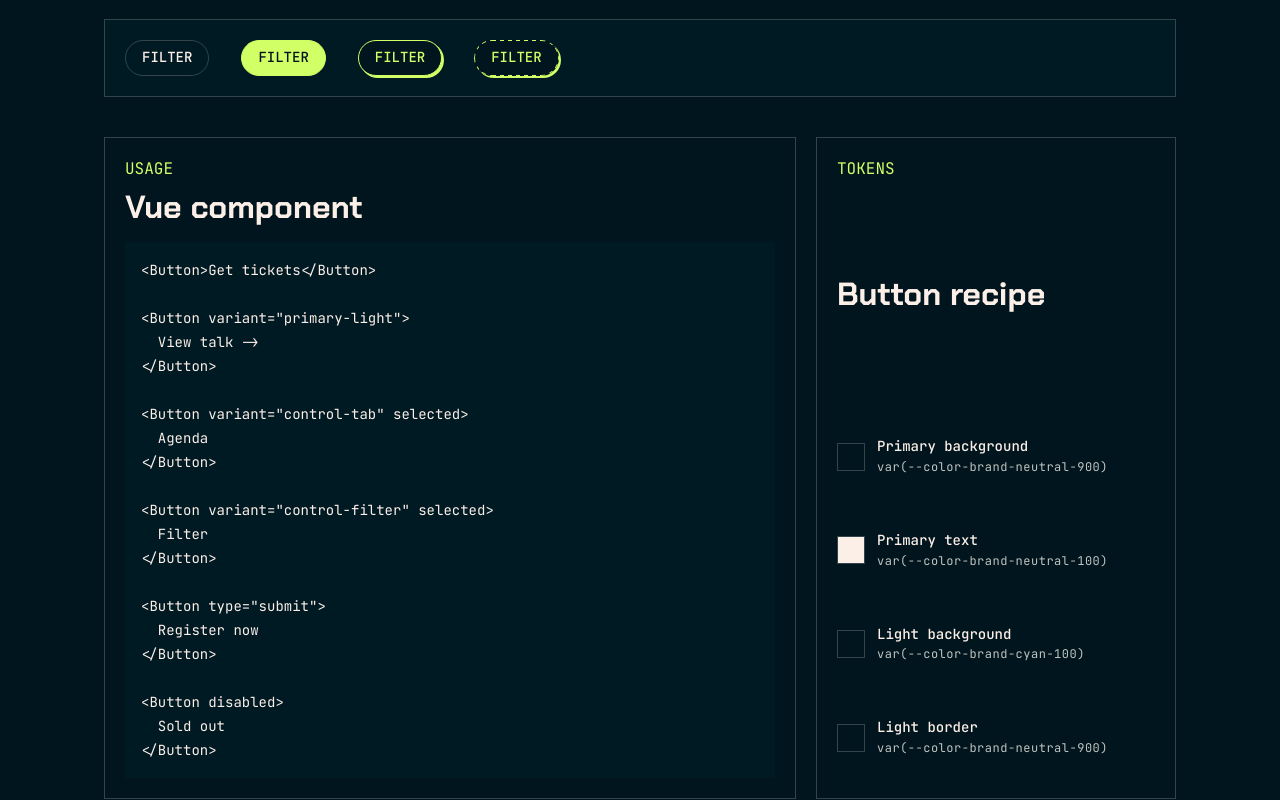
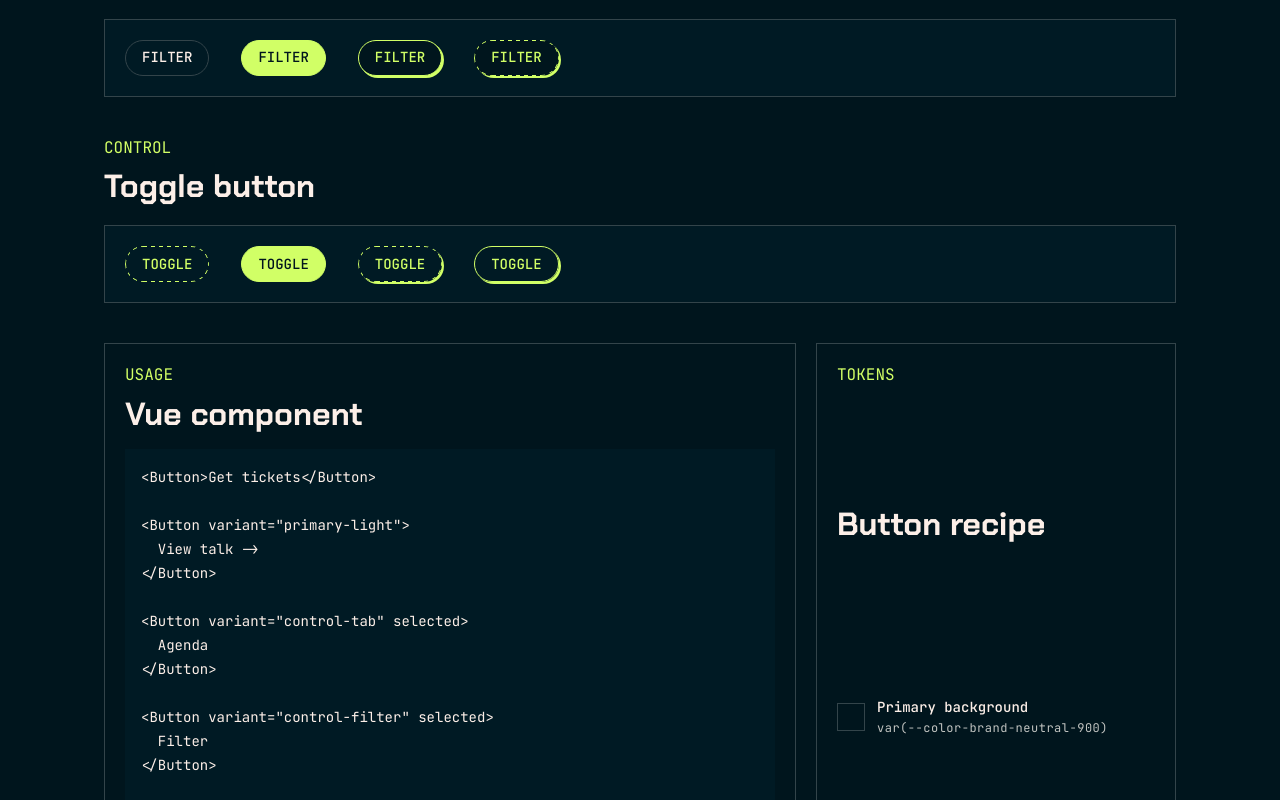
Before and after one commit to brandeth/tech-conference, a Nuxt app: page /design-system in a window 1280 px wide. Shown: the part 1120-1920 px from the top of the page. Built offline with nearby package versions, Linux system fonts and the light colour scheme.

Commit message:
added toggle control

```diff
--- a/app/components/Button.vue
+++ b/app/components/Button.vue
@@ -15,7 +15,7 @@
 withDefaults(
   defineProps<{
     type?: 'button' | 'submit' | 'reset'
-    variant?: 'primary' | 'primary-light' | 'control-tab' | 'control-filter'
+    variant?: 'primary' | 'primary-light' | 'control-tab' | 'control-filter' | 'control-toggle'
     selected?: boolean
     active?: boolean
   }>(),
@@ -34,7 +34,7 @@ withDefaults(
   align-items: center;
   justify-content: center;
   padding: var(--button-padding, 16px 24px);
-  border: 1px solid var(--button-border-color);
+  border: 1px var(--button-border-style, solid) var(--button-border-color);
   border-radius: var(--button-border-radius, 0);
   background: var(--button-background);
   color: var(--button-color);
@@ -134,6 +134,94 @@ withDefaults(
   line-height: 140%;
   letter-spacing: 0;
   text-transform: uppercase;
+}
+
+.button--control-toggle {
+  --button-height: 36px;
+  --button-padding: 8px 16px;
+  --button-border-radius: 999px;
+  --button-background: transparent;
+  --button-border-color: transparent;
+  --button-border-style: solid;
+  --button-color: var(--color-brand-green-200);
+  --button-shadow-color: transparent;
+  --button-shadow: none;
+  --button-hover-background: transparent;
+  --button-hover-border-color: transparent;
+  --button-hover-color: var(--color-brand-green-200);
+  --button-hover-shadow: 2px 2px 0 var(--color-brand-green-200);
+  --button-focus-background: transparent;
+  --button-focus-border-color: var(--color-brand-green-200);
+  --button-focus-border-style: solid;
+  --button-focus-color: var(--color-brand-green-200);
+  --button-focus-ring-color: var(--color-brand-green-200);
+  --button-active-shadow-color: var(--color-brand-green-200);
+  --button-selected-background: var(--color-brand-green-200);
+  --button-selected-border-color: var(--color-brand-green-200);
+  --button-selected-color: var(--color-brand-neutral-900);
+  font-family: var(--font-jetbrains-mono);
+  font-size: 14px;
+  font-weight: 500;
+  line-height: 140%;
+  letter-spacing: 0;
+  text-transform: uppercase;
+}
+
+.button--control-toggle::after {
+  inset: -1px;
+  padding: 1px;
+  background:
+    repeating-linear-gradient(
+        to right,
+        var(--color-brand-green-200) 0 4px,
+        transparent 4px 8px
+      )
+      top center / calc(100% - 36px) 1px no-repeat,
+    repeating-linear-gradient(
+        to right,
+        var(--color-brand-green-200) 0 4px,
+        transparent 4px 8px
+      )
+      bottom center / calc(100% - 36px) 1px no-repeat,
+    repeating-linear-gradient(
+        45deg,
+        var(--color-brand-green-200) 0 4px,
+        transparent 4px 8px
+      )
+      top left / 18px 18px no-repeat,
+    repeating-linear-gradient(
+        135deg,
+        var(--color-brand-green-200) 0 4px,
+        transparent 4px 8px
+      )
+      top right / 18px 18px no-repeat,
+    repeating-linear-gradient(
+        135deg,
+        var(--color-brand-green-200) 0 4px,
+        transparent 4px 8px
+      )
+      bottom left / 18px 18px no-repeat,
+    repeating-linear-gradient(
+        45deg,
+        var(--color-brand-green-200) 0 4px,
+        transparent 4px 8px
+      )
+      bottom right / 18px 18px no-repeat;
+  border: 0;
+  mask:
+    linear-gradient(#000 0 0) content-box,
+    linear-gradient(#000 0 0);
+  mask-composite: exclude;
+}
+
+.button--control-toggle:focus-visible::after,
+.button--control-toggle.button--selected::after {
+  background: none;
+  border: 0;
+}
+
+.button--control-toggle.button--selected {
+  border-style: solid;
 }
 
 .button--primary-light {
--- a/app/pages/design-system.vue
+++ b/app/pages/design-system.vue
@@ -68,6 +68,20 @@
           <Button variant="control-filter" selected>Filter</Button>
           <Button variant="control-filter" class="control-filter-hover-demo">Filter</Button>
           <Button variant="control-filter" class="control-filter-focus-demo">Filter</Button>
+        </div>
+      </section>
+
+      <section class="grid gap-5">
+        <div class="grid gap-2">
+          <p class="text-preset-5 text-[var(--color-brand-green-200)]">Control</p>
+          <h2 class="text-preset-2">Toggle button</h2>
+        </div>
+
+        <div class="flex flex-wrap items-center gap-8 border border-[var(--color-brand-neutral-600)] bg-[var(--color-brand-neutral-800)] p-5">
+          <Button variant="control-toggle">Toggle</Button>
+          <Button variant="control-toggle" selected>Toggle</Button>
+          <Button variant="control-toggle" class="control-toggle-hover-demo">Toggle</Button>
+          <Button variant="control-toggle" class="control-toggle-focus-demo">Toggle</Button>
         </div>
       </section>
 
@@ -161,6 +175,10 @@ const usageExample = `<Button>Get tickets</Button>
 
 <Button variant="control-filter" selected>
   Filter
+</Button>
+
+<Button variant="control-toggle" selected>
+  Livestream
 </Button>
 
 <Button type="submit">
@@ -277,4 +295,26 @@ const usageExample = `<Button>Get tickets</Button>
   mask-composite: exclude;
   pointer-events: none;
 }
+
+.control-toggle-hover-demo {
+  background: transparent !important;
+  border-color: transparent !important;
+  border-style: solid !important;
+  color: var(--color-brand-green-200) !important;
+  box-shadow: 2px 2px 0 var(--color-brand-green-200) !important;
+}
+
+.control-toggle-focus-demo {
+  border-color: var(--color-brand-green-200) !important;
+  border-style: solid !important;
+  background: transparent !important;
+  color: var(--color-brand-green-200) !important;
+  box-shadow: 2px 2px 0 var(--color-brand-green-200) !important;
+}
+
+.control-toggle-focus-demo::after {
+  background: none !important;
+  border: 0 !important;
+  mask: none !important;
+}
 </style>
```
